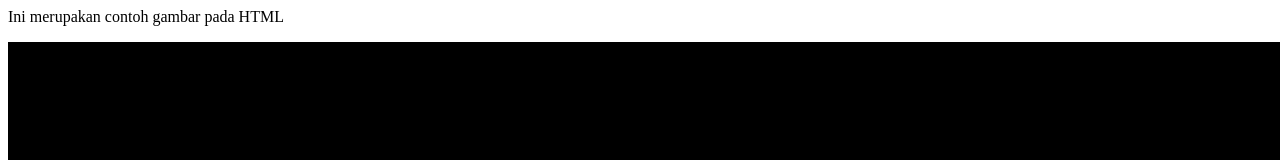
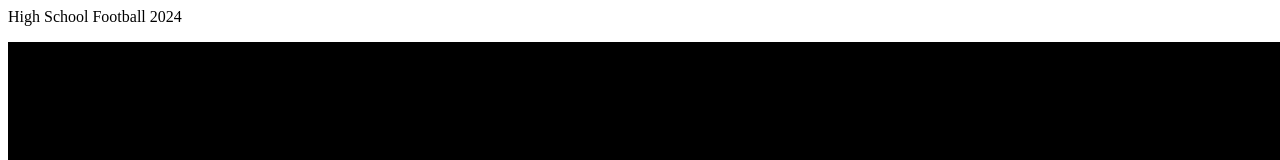
Before and after one commit to darulakbar93/game-on, a plain HTML site: page pss+vs+persija.html in a window 1280 px wide. Shown: the top 160 px of the page. Drawn offline with Linux system fonts and the light colour scheme.

Commit message:
Update pss+vs+persija.html

```diff
--- a/pss+vs+persija.html
+++ b/pss+vs+persija.html
@@ -1,9 +1,9 @@
 <html>
 <head>
-  <title>Langit</title>
+  <title>High School Football</title>
 </head>
 <body>
-  <p> Ini merupakan contoh gambar pada HTML </p>
+  <p> High School Football 2024 </p>
   <img src="TTTTT.jpeg" border="500">
 </body>
 </html>
```
